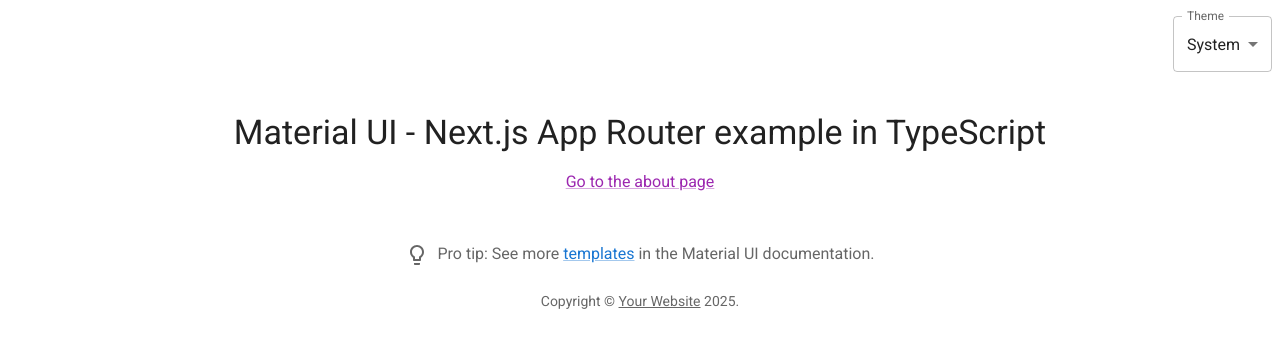
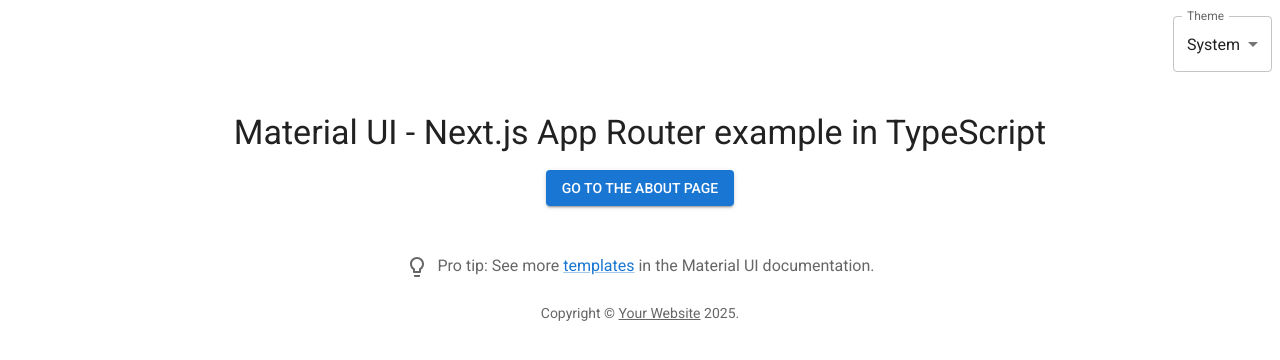
Before and after one commit to JaberChowdhury/NextJs_project, a Next.js app: page / in a window 1280 px wide. Shown: the top 360 px of the page. Built offline with nearby package versions, Linux system fonts and the light colour scheme; what @mui/material-nextjs would draw is missing.

Commit message:
fix: replace Link with Button for navigation to about page

```diff
--- a/app/page.tsx
+++ b/app/page.tsx
@@ -2,10 +2,10 @@
 import Container from "@mui/material/Container";
 import Typography from "@mui/material/Typography";
 import Box from "@mui/material/Box";
-import Link from "@mui/material/Link";
 import NextLink from "next/link";
 import ProTip from "@/components/ProTip";
 import Copyright from "@/components/Copyright";
+import { Button } from "@mui/material";
 
 export default function Home() {
   return (
@@ -22,9 +22,9 @@
         <Typography variant="h4" component="h1" sx={{ mb: 2 }}>
           Material UI - Next.js App Router example in TypeScript
         </Typography>
-        <Link href="/about" color="secondary" component={NextLink}>
+        <Button variant="contained" component={NextLink} href="/about">
           Go to the about page
-        </Link>
+        </Button>
         <ProTip />
         <Copyright />
       </Box>
```
